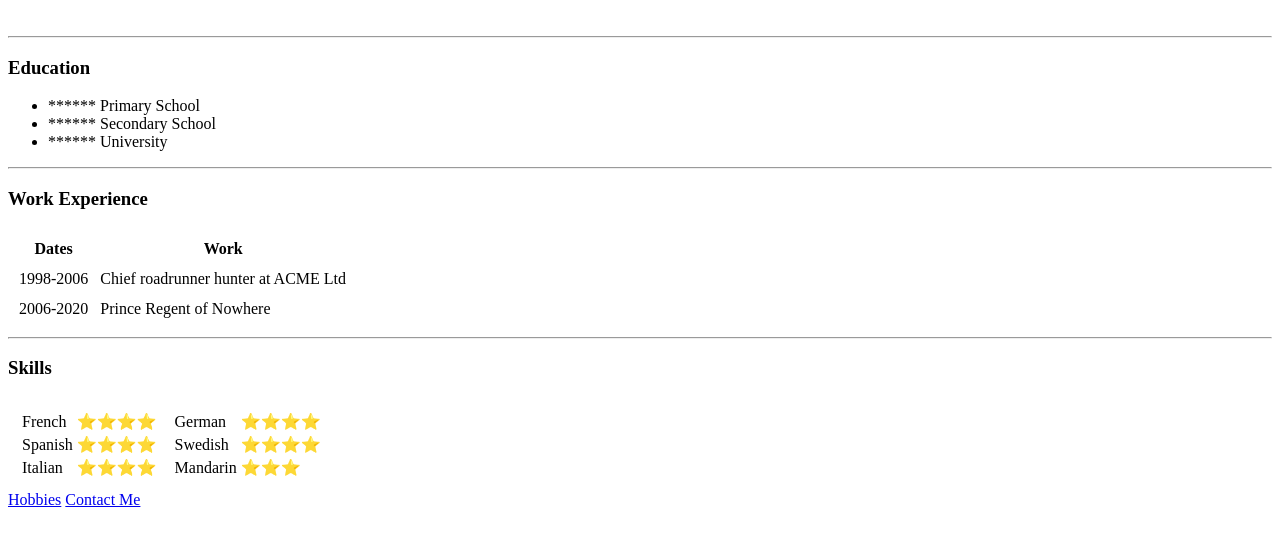
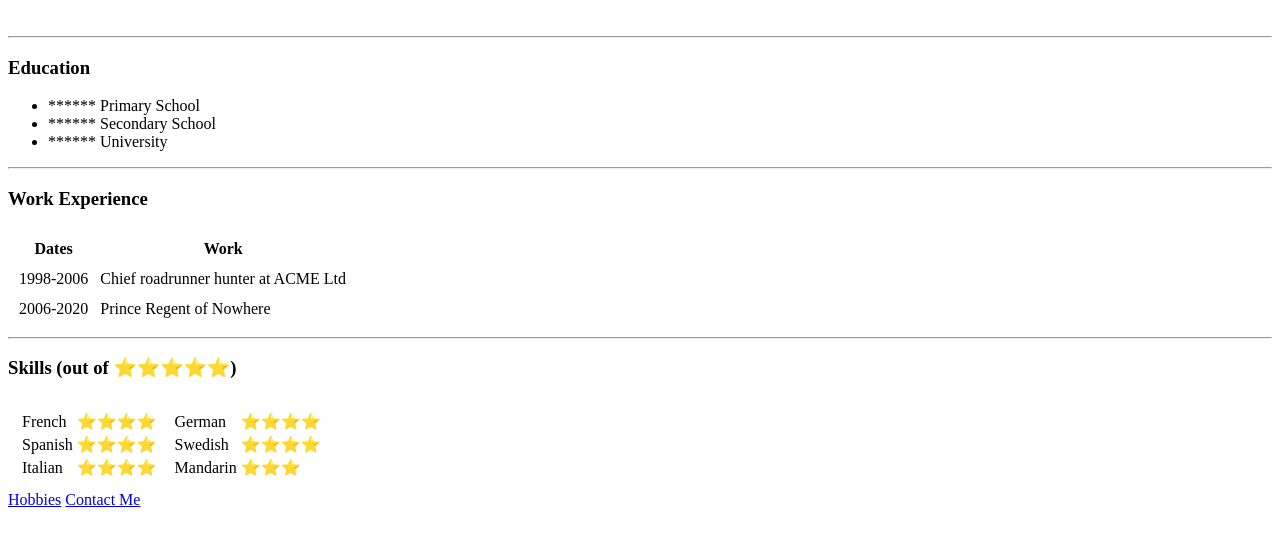
Before and after one commit to 1toka/CV, a plain HTML site: page AnonCV.html in a window 1280 px wide. Shown: the part 188-734 px from the top of the page. Drawn offline with Linux system fonts and the light colour scheme.

Commit message:
Update AnonCV.html

```diff
--- a/AnonCV.html
+++ b/AnonCV.html
@@ -49,7 +49,7 @@
     </tbody>
   </table>
 <hr>
-  <h3>Skills</h3>
+  <h3>Skills (out of ⭐⭐⭐⭐⭐)</h3>
   <table cellspacing="10" cellpadding>
     <tr>
       <td>
```
